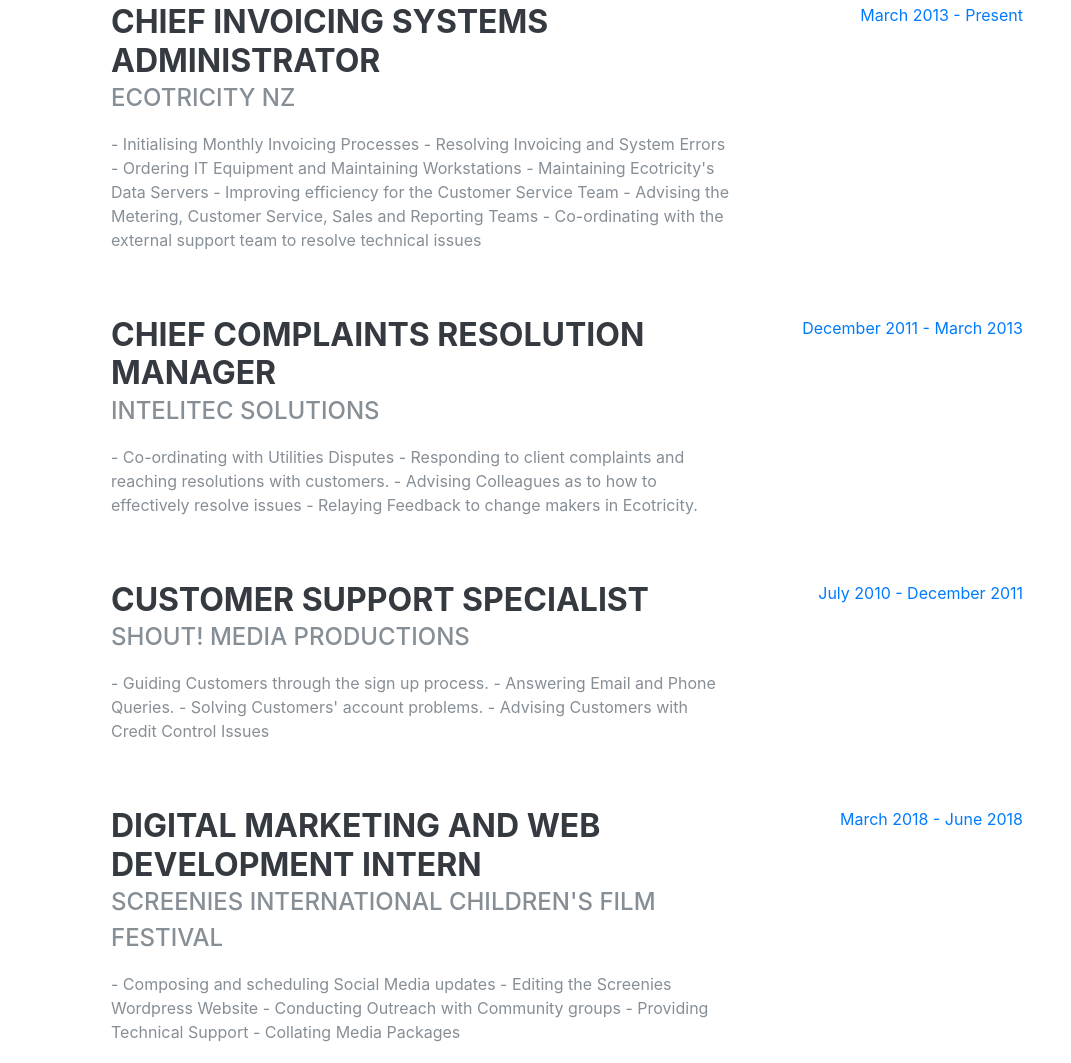
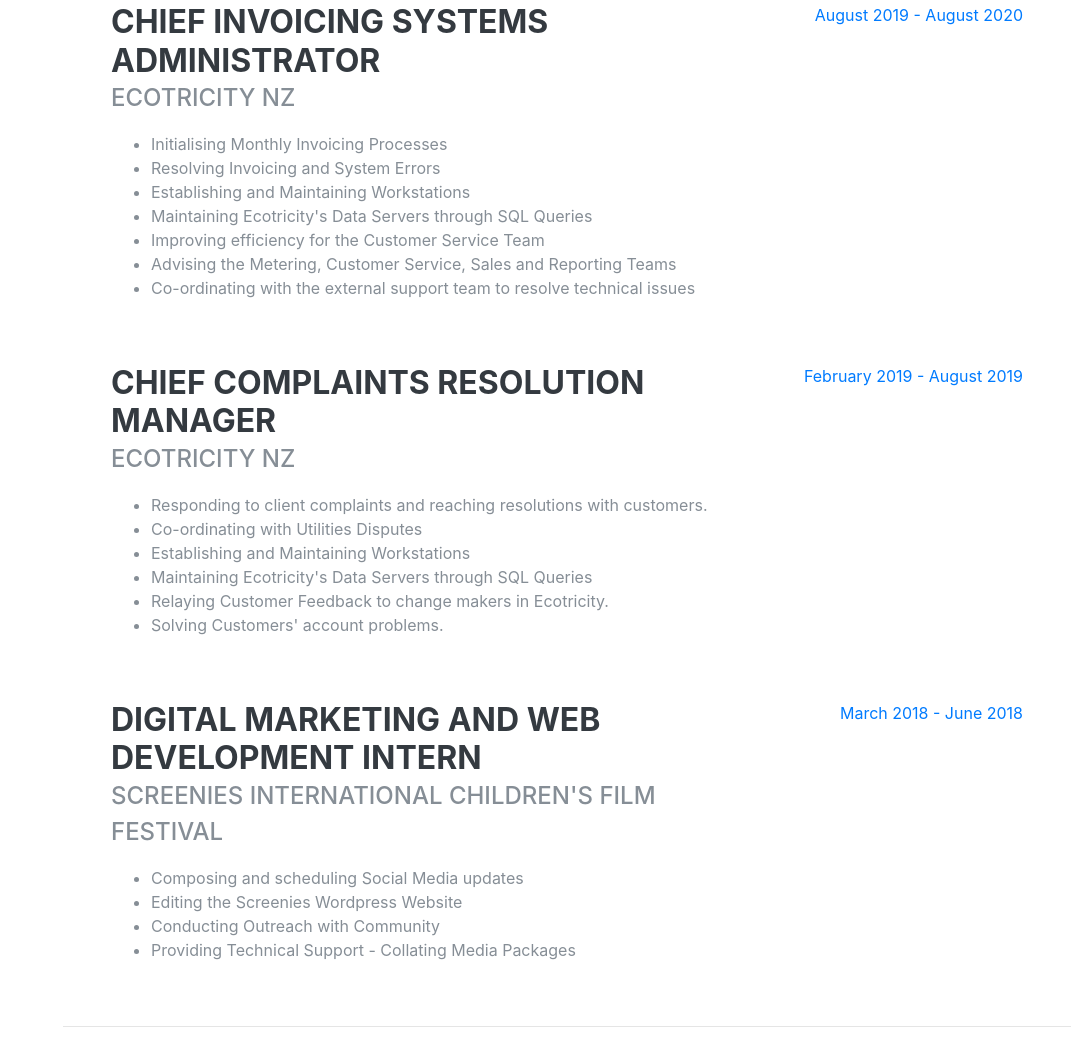
Before and after one commit to nMckenryan/NMckenryanCV, a Gatsby site: page / in a window 1280 px wide. Shown: the part 961-2024 px from the top of the page, without its empty margins (209-1280 px from the left). Built offline with nearby package versions, Linux system fonts and the light colour scheme; Gatsby itself is replaced by a stand-in of ours; a web font is replaced by a local one.

Commit message:
commit on master

```diff
--- a/src/pages/index.js
+++ b/src/pages/index.js
@@ -24,7 +24,11 @@
           </div>
           <p className="lead mb-5">
             Graduate of Computing and Information Sciences, Aspiring Web and
-            Mobile Developer Former Radio Major/Journalist
+            Mobile Developer Former Radio Major/Journalist.
+          </p>
+          <p className="lead mb-5">
+            My Goal is to attain an intermediate level of experience in the
+            Technology Field within the next five years.
           </p>
           <div className="social-icons">
             {config.socialLinks.map(social => {
@@ -52,49 +56,53 @@
             <div className="resume-content">
               <h3 className="mb-0">Chief Invoicing Systems Administrator</h3>
               <div className="subheading mb-3">Ecotricity NZ</div>
-              <p>
-                - Initialising Monthly Invoicing Processes - Resolving Invoicing
-                and System Errors - Ordering IT Equipment and Maintaining
-                Workstations - Maintaining Ecotricity's Data Servers - Improving
-                efficiency for the Customer Service Team - Advising the
-                Metering, Customer Service, Sales and Reporting Teams -
-                Co-ordinating with the external support team to resolve
-                technical issues
-              </p>
+              <ul>
+                <li>Initialising Monthly Invoicing Processes</li>
+                <li>Resolving Invoicing and System Errors</li>
+                <li>Establishing and Maintaining Workstations</li>
+                <li>
+                  Maintaining Ecotricity's Data Servers through SQL Queries
+                </li>
+                <li>Improving efficiency for the Customer Service Team</li>
+                <li>
+                  Advising the Metering, Customer Service, Sales and Reporting
+                  Teams
+                </li>
+                <li>
+                  Co-ordinating with the external support team to resolve
+                  technical issues
+                </li>
+              </ul>
             </div>
             <div className="resume-date text-md-right">
-              <span className="text-primary">March 2013 - Present</span>
+              <span className="text-primary">August 2019 - August 2020</span>
             </div>
           </div>
 
           <div className="resume-item d-flex flex-column flex-md-row justify-content-between mb-5">
             <div className="resume-content">
               <h3 className="mb-0">Chief Complaints Resolution Manager</h3>
-              <div className="subheading mb-3">Intelitec Solutions</div>
+              <div className="subheading mb-3">Ecotricity NZ</div>
               <p>
-                - Co-ordinating with Utilities Disputes - Responding to client
-                complaints and reaching resolutions with customers. - Advising
-                Colleagues as to how to effectively resolve issues - Relaying
-                Feedback to change makers in Ecotricity.
+                <ul>
+                  <li>
+                    Responding to client complaints and reaching resolutions
+                    with customers.
+                  </li>
+                  <li>Co-ordinating with Utilities Disputes</li>
+                  <li>Establishing and Maintaining Workstations</li>
+                  <li>
+                    Maintaining Ecotricity's Data Servers through SQL Queries
+                  </li>
+                  <li>
+                    Relaying Customer Feedback to change makers in Ecotricity.
+                  </li>
+                  <li>Solving Customers' account problems.</li>
+                </ul>
               </p>
             </div>
             <div className="resume-date text-md-right">
-              <span className="text-primary">December 2011 - March 2013</span>
-            </div>
-          </div>
-
-          <div className="resume-item d-flex flex-column flex-md-row justify-content-between mb-5">
-            <div className="resume-content">
-              <h3 className="mb-0">Customer Support Specialist</h3>
-              <div className="subheading mb-3">Shout! Media Productions</div>
-              <p>
-                - Guiding Customers through the sign up process. - Answering
-                Email and Phone Queries. - Solving Customers' account problems.
-                - Advising Customers with Credit Control Issues
-              </p>
-            </div>
-            <div className="resume-date text-md-right">
-              <span className="text-primary">July 2010 - December 2011</span>
+              <span className="text-primary">February 2019 - August 2019</span>
             </div>
           </div>
 
@@ -106,11 +114,13 @@
               <div className="subheading mb-3">
                 Screenies International Children's Film Festival
               </div>
-              <p>
-                - Composing and scheduling Social Media updates - Editing the
-                Screenies Wordpress Website - Conducting Outreach with Community
-                groups - Providing Technical Support - Collating Media Packages
-              </p>
+              <ul>
+                <li>Composing and scheduling Social Media updates</li>
+                <li>Editing the Screenies Wordpress Website</li>
+                <li>Conducting Outreach with Community</li>
+
+                <li>Providing Technical Support - Collating Media Packages</li>
+              </ul>
             </div>
             <div className="resume-date text-md-right">
               <span className="text-primary">March 2018 - June 2018</span>
@@ -162,11 +172,11 @@
               </li>
               <li>
                 <i className="fa-li fa fa-check"></i>
-                CCNA Level 1
+                CCNA 1: Introduction to Networks
               </li>
               <li>
                 <i className="fa-li fa fa-check"></i>
-                Device Repair and Maintenance
+                HubSpot Academy: Emailing Marketing
               </li>
             </ul>
           </div>
@@ -231,7 +241,7 @@
             </li>
           </ul>
 
-          <div className="subheading mb-3">Workflow</div>
+          <div className="subheading mb-3">Skills</div>
           <ul className="fa-ul mb-0">
             <li>
               <i className="fa-li fa fa-check"></i>
@@ -243,11 +253,15 @@
             </li>
             <li>
               <i className="fa-li fa fa-check"></i>
-              Project Management
+              Project Management: Agile Development &amp; Scrum
             </li>
             <li>
               <i className="fa-li fa fa-check"></i>
-              Agile Development &amp; Scrum
+              Proficiency with Adobe Photoshop and Premier
+            </li>
+            <li>
+              <i className="fa-li fa fa-check"></i>
+              Recording and Editing Audio
             </li>
             <li>
               <i className="fa-li fa fa-check"></i>
```
